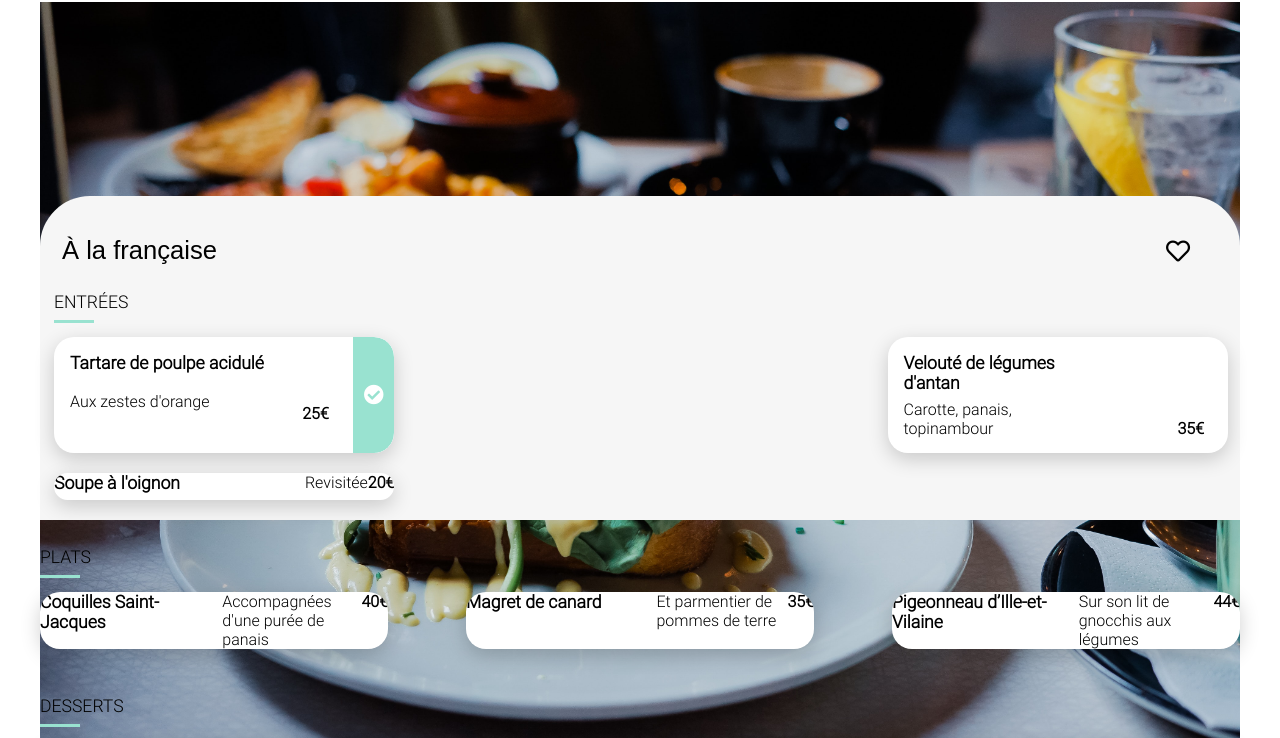
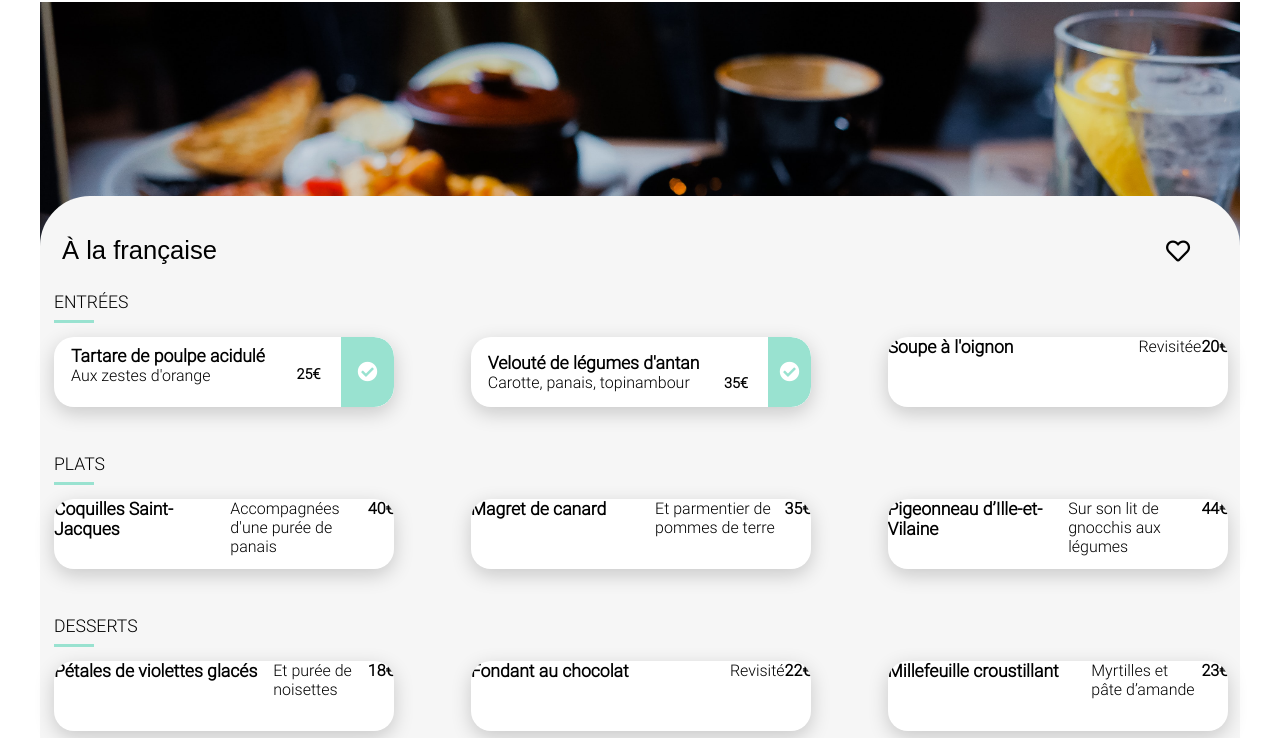
Before and after one commit to mikafrdev/MikaelDelpont_3_21092021, a website: page menu_french.html in a window 1280 px wide. Shown: the part 61-799 px from the top of the page. Drawn offline with Linux system fonts and the light colour scheme; a web font is replaced by a local one.

Commit message:
animations work in progress

```diff
--- a/menu_french.html
+++ b/menu_french.html
@@ -57,13 +57,9 @@
                             <h3>Velouté de légumes d'antan</h3>
                             <p>Carotte, panais, topinambour</p>
                         </div>
-                        <div class="plat__slide">
-                            <div class="plat__suspensions">...</div>
-                            <div class="plat__prix">35€</div>
-                            <div class="plat__check">
-                                <i class="fas fa-check-circle"></i>
-                            </div>
-                        </div>
+                        <div class="plat__prix">35€</div>
+                        <div class="plat__check">
+                            <i class="fas fa-check-circle"></i>
                         </div>
                     </div>
 
--- a/scss/pages/_menu.scss
+++ b/scss/pages/_menu.scss
@@ -13,35 +13,35 @@ a.linkall {
 }
 
 .plat {
-    @include flexbox(row, nowrap, "", space-between, "");
+    //@include flexbox(row, nowrap, "", space-between, "");
+    @include flexbox(row, "", "", "", "");
     @include bloc;
-    max-width: 450px;
+    width: 350px;
+    height: 70px;
     background-color: $bg-colour;
     overflow: hidden;
     cursor: pointer;
     &__infos {
-        @include flexbox(row, "", "", space-between, "");
-        flex: auto;
-        padding: 16px 0 15px 16px;
-    }
-    &__suspensions {
-        padding: 0 0 15px;
+        @include flexbox("", wrap, center, space-between, "");
+        padding: 0 0 0 17px;
+        & h3 {
+            width: 100%;
+            padding: 0;
+            @include text_ellipsis;
+        }
+        & p {
+            @include text_ellipsis;
+        }
     }
     &__prix {
         align-self: flex-end;
-        padding: 0 24px 15px;
+        padding: 0 20px 15px;
         font-weight: bold;
-    }
-    &__infos {
-        display: flex;
-        flex-direction: row;
-        flex-wrap: wrap;
-        justify-content: space-between;
+        font-size: 0.9em;
     }
     &__check {
         @include flexbox("", "", "", center, center);
         width: 60px;
-        height: 100%;
         border: 0;
         border-radius: 0;
         background-color: $bg-tertiary;
--- a/scss/utils/_animations.scss
+++ b/scss/utils/_animations.scss
@@ -116,29 +116,35 @@ $timing-display: 1s;
 
 /* ANIMATION plat checked */
 .plat {
+        transform-origin: left;
     &__slide {
         @include flexbox(row, "", "", "", flex-end);
-        transform: translateX(60px);
-        animation: anim-check-reverse 400ms linear backwards;
+        //transform: translateX(60px);
+        //animation: anim-check-reverse 400ms linear backwards;
     }
-    &__suspensions {
-        opacity: 0;
-        //transform: translateX(20px);
-        //animation: anim-check-reverse 200ms linear both;
+    &__infos {
+        width: 300px;
+        transition: width 350ms;
     }
-    &:hover &__slide {
-        animation: anim-check 400ms linear forwards;
+    &__slide {
+        //animation: anim-menu 400ms linear forwards;
     }
-    &:hover &__suspensions {
-        animation: anim-suspensions 200ms 200ms linear forwards;
+    &__check {
+        //transform: translateX(-60px);
     }
+    &:hover
+        &__infos {
+            width: 210px;
+            background-color: rosybrown;
+        }
 }
 
-@keyframes anim-check {
+@keyframes anim-menu {
     0% {
     }
     100% {
-        transform: translateX(0);
+        //transform: translateX(0);
+        width: 200px;
     }
 }
 
@@ -150,25 +156,3 @@ $timing-display: 1s;
         transform: translateX(60px);
     }
 }
-
-@keyframes anim-suspensions {
-    0% {
-        opacity: 0;
-        transform: translateX(20px);
-    }
-    100% {
-        opacity: 1;
-        transform: translateX(0);
-    }
-}
-
-@keyframes anim-suspensions-reverse {
-    0% {
-        opacity: 1;
-        transform: translateX(0);
-    }
-    100% {
-        opacity: 0;
-        transform: translateX(20px);
-    }
-}
--- a/scss/utils/_mixins.scss
+++ b/scss/utils/_mixins.scss
@@ -50,3 +50,9 @@
         @content;
     }
 }
+
+@mixin text_ellipsis {
+    overflow: hidden;
+    text-overflow: ellipsis;
+    white-space: nowrap;
+}
```
Also changed, not shown: css/style.min.css, 1 other file.
